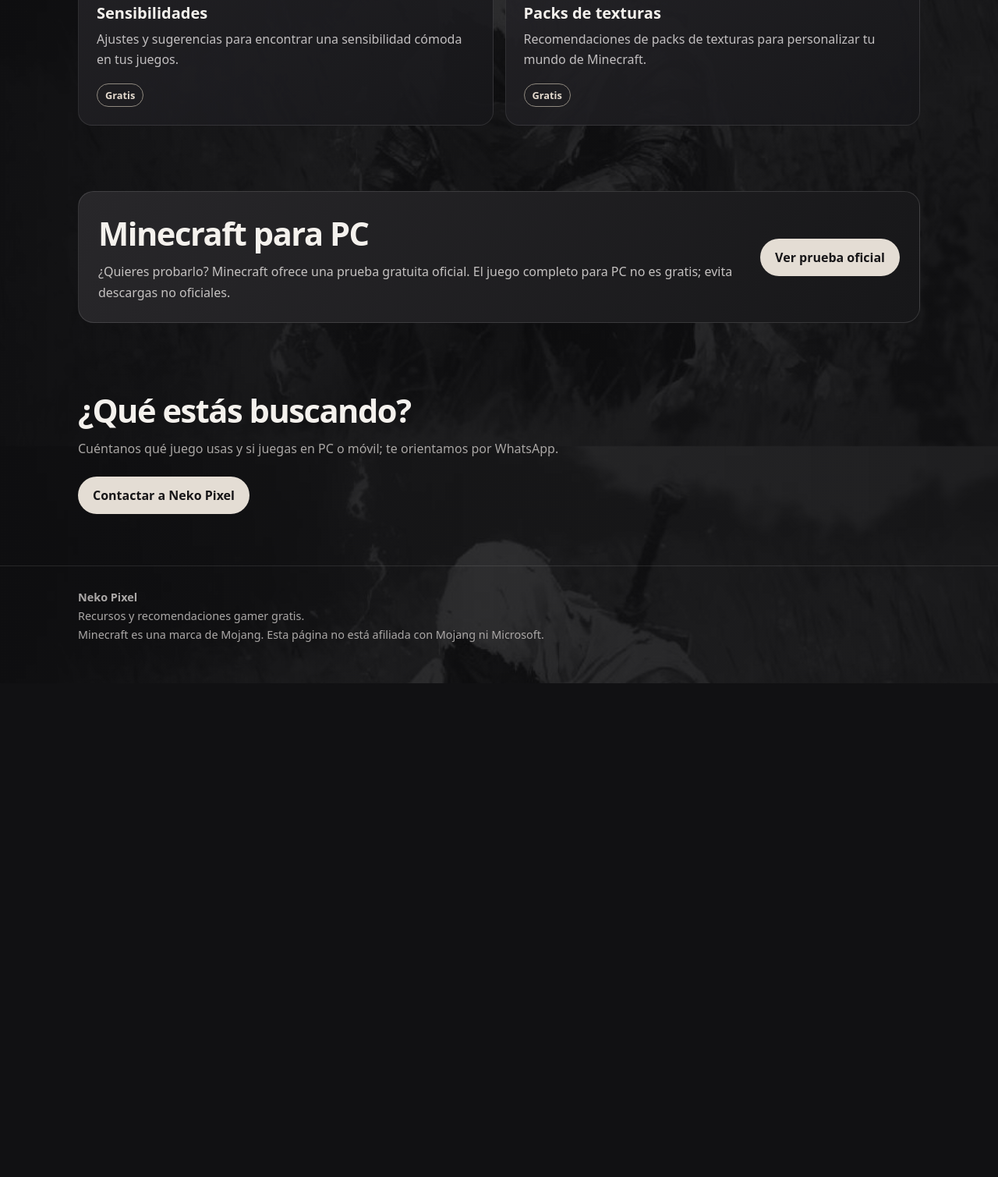
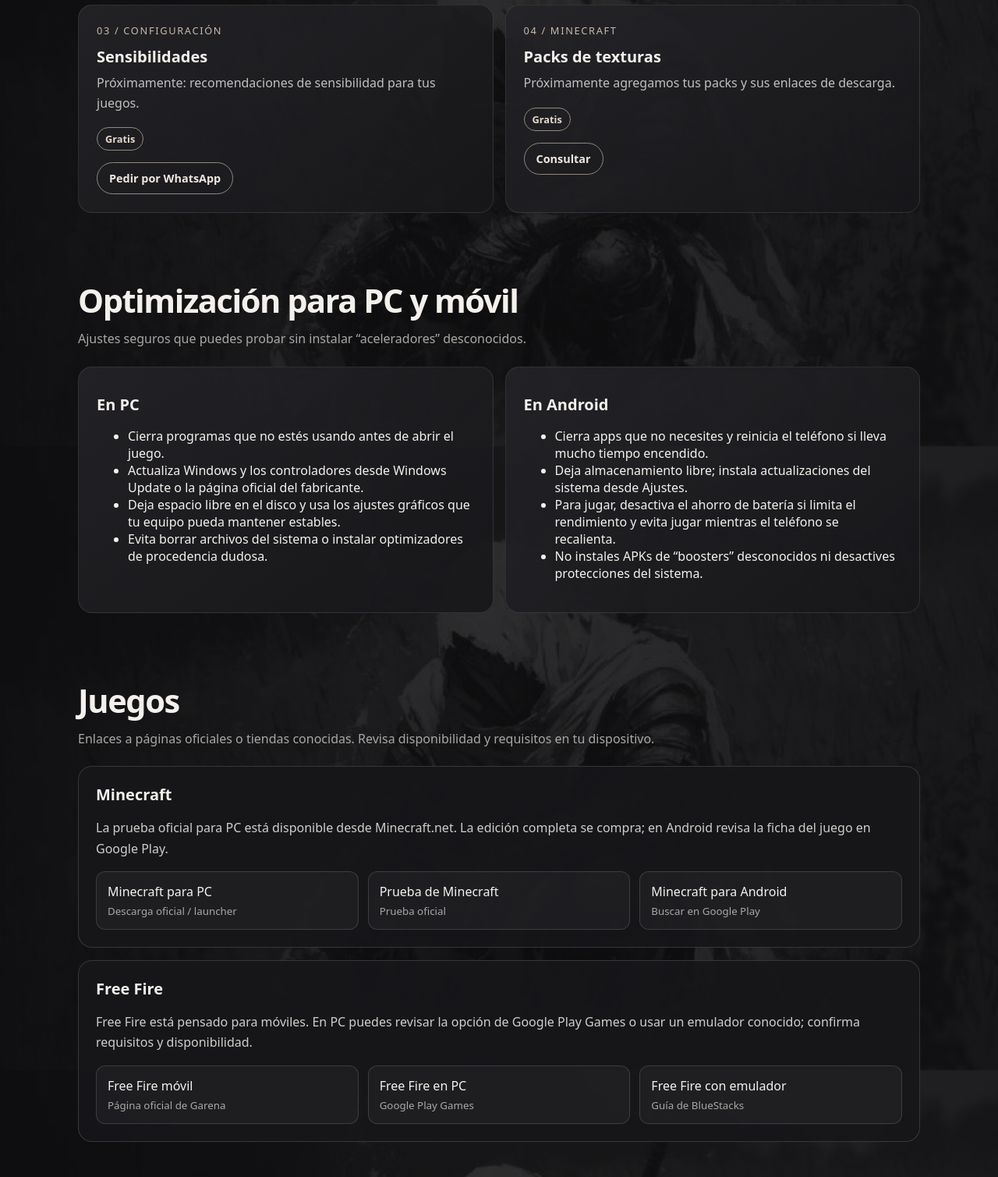
Before and after one commit to demoniolegendaryo-max/neko-pixel, a plain HTML site: page index.html in a window 1280 px wide. Shown: the part 1028-2537 px from the top of the page at 78% size. Before the commit the page ends 1904 px from the top, so only its background shows below. Drawn offline with Linux system fonts and the light colour scheme.

Commit message:
Agregar secciones de optimizacion y juegos

```diff
--- a/index.html
+++ b/index.html
@@ -52,6 +52,16 @@
     .card .number { color:#c8bbaa; font-size:.8rem; letter-spacing:.13em; }
     h3 { margin:11px 0 8px; font-size:1.25rem; }
     .card p { color:#c2bfc0; line-height:1.6; margin:0 0 18px; }
+    .card-action { display:inline-block; margin-top:15px; padding:10px 15px; border:1px solid #8f897f; border-radius:999px; color:#eee7df; text-decoration:none; font-weight:700; font-size:.9rem; }
+    .card-action:hover { background:#e4ddd4; color:#171618; }
+    .panel { margin-top:16px; background:#17171aeF; border:1px solid #ffffff24; border-radius:18px; padding:22px; }
+    .panel h3 { margin-top:0; }
+    .panel p,.panel li { color:#d0cdca; line-height:1.65; }
+    .panel ul { padding-left:21px; }
+    .link-grid { display:grid; grid-template-columns:repeat(auto-fit,minmax(190px,1fr)); gap:12px; margin-top:16px; }
+    .link-grid a { display:block; padding:14px; border:1px solid #ffffff24; border-radius:12px; text-decoration:none; background:#ffffff09; }
+    .link-grid a:hover { background:#ffffff18; }
+    .link-grid small { display:block; color:var(--muted); margin-top:5px; }
     .free { display:inline-block; border:1px solid #8f897f; color:#e3d9cd; padding:5px 10px; border-radius:999px; font-size:.8rem; font-weight:700; }
     .minecraft { display:grid; grid-template-columns:1fr auto; align-items:center; gap:24px; background:linear-gradient(120deg,#28272a,#171719); border:1px solid #ffffff20; border-radius:20px; padding:25px; }
     .minecraft p { color:#c5c2c1; line-height:1.65; margin:8px 0 0; }
@@ -65,7 +75,7 @@
 <body>
   <header class="wrap">
     <a class="brand" href="#inicio">NEKO <span>PIXEL</span></a>
-    <nav aria-label="Navegación principal"><a href="#recursos">Recursos</a><a href="#minecraft">Minecraft</a><a href="#contacto">Contacto</a></nav>
+    <nav aria-label="Navegación principal"><a href="#recursos">Recursos</a><a href="#juegos">Juegos</a><a href="#contacto">Contacto</a></nav>
   </header>
   <main>
     <section class="hero wrap" id="inicio">
@@ -80,11 +90,31 @@
     <section class="wrap" id="recursos">
       <div class="section-head"><h2>Recursos para tu partida</h2><p>Elige lo que buscas y escríbenos por WhatsApp para pedirlo.</p></div>
       <div class="grid">
-        <article class="card"><div class="number">01 / PC Y MÓVIL</div><h3>Optimizaciones</h3><p>Consejos y ajustes para ayudar a que tus dispositivos y juegos funcionen mejor.</p><span class="free">Gratis</span></article>
-        <article class="card"><div class="number">02 / GAMING</div><h3>Juegos y recomendaciones</h3><p>Ideas de juegos para PC y móviles, más orientación para encontrar sus fuentes oficiales.</p><span class="free">Gratis</span></article>
-        <article class="card"><div class="number">03 / CONFIGURACIÓN</div><h3>Sensibilidades</h3><p>Ajustes y sugerencias para encontrar una sensibilidad cómoda en tus juegos.</p><span class="free">Gratis</span></article>
-        <article class="card"><div class="number">04 / MINECRAFT</div><h3>Packs de texturas</h3><p>Recomendaciones de packs de texturas para personalizar tu mundo de Minecraft.</p><span class="free">Gratis</span></article>
+        <article class="card"><div class="number">01 / PC Y MÓVIL</div><h3>Optimizaciones</h3><p>Consejos prácticos para que tus dispositivos y juegos funcionen mejor.</p><span class="free">Gratis</span><br><a class="card-action" href="#optimizaciones">Ver consejos</a></article>
+        <article class="card"><div class="number">02 / GAMING</div><h3>Juegos</h3><p>Minecraft y Free Fire con enlaces para móvil y para jugar en PC.</p><span class="free">Gratis</span><br><a class="card-action" href="#juegos">Ver juegos</a></article>
+        <article class="card"><div class="number">03 / CONFIGURACIÓN</div><h3>Sensibilidades</h3><p>Próximamente: recomendaciones de sensibilidad para tus juegos.</p><span class="free">Gratis</span><br><a class="card-action" href="https://wa.me/573132748008?text=Hola%2C%20quiero%20consultar%20sensibilidades%20para%20un%20juego">Pedir por WhatsApp</a></article>
+        <article class="card"><div class="number">04 / MINECRAFT</div><h3>Packs de texturas</h3><p>Próximamente agregamos tus packs y sus enlaces de descarga.</p><span class="free">Gratis</span><br><a class="card-action" href="https://wa.me/573132748008?text=Hola%2C%20quiero%20consultar%20packs%20de%20texturas">Consultar</a></article>
       </div>
+    </section>
+    <section class="wrap" id="optimizaciones">
+      <div class="section-head"><h2>Optimización para PC y móvil</h2><p>Ajustes seguros que puedes probar sin instalar “aceleradores” desconocidos.</p></div>
+      <div class="grid">
+        <article class="card"><h3>En PC</h3><ul><li>Cierra programas que no estés usando antes de abrir el juego.</li><li>Actualiza Windows y los controladores desde Windows Update o la página oficial del fabricante.</li><li>Deja espacio libre en el disco y usa los ajustes gráficos que tu equipo pueda mantener estables.</li><li>Evita borrar archivos del sistema o instalar optimizadores de procedencia dudosa.</li></ul></article>
+        <article class="card"><h3>En Android</h3><ul><li>Cierra apps que no necesites y reinicia el teléfono si lleva mucho tiempo encendido.</li><li>Deja almacenamiento libre; instala actualizaciones del sistema desde Ajustes.</li><li>Para jugar, desactiva el ahorro de batería si limita el rendimiento y evita jugar mientras el teléfono se recalienta.</li><li>No instales APKs de “boosters” desconocidos ni desactives protecciones del sistema.</li></ul></article>
+      </div>
+    </section>
+    <section class="wrap" id="juegos">
+      <div class="section-head"><h2>Juegos</h2><p>Enlaces a páginas oficiales o tiendas conocidas. Revisa disponibilidad y requisitos en tu dispositivo.</p></div>
+      <article class="panel"><h3>Minecraft</h3><p>La prueba oficial para PC está disponible desde Minecraft.net. La edición completa se compra; en Android revisa la ficha del juego en Google Play.</p><div class="link-grid">
+        <a href="https://www.minecraft.net/en-us/download" target="_blank" rel="noopener">Minecraft para PC<small>Descarga oficial / launcher</small></a>
+        <a href="https://www.minecraft.net/en-us/free-trial" target="_blank" rel="noopener">Prueba de Minecraft<small>Prueba oficial</small></a>
+        <a href="https://play.google.com/store/search?q=minecraft&c=apps" target="_blank" rel="noopener">Minecraft para Android<small>Buscar en Google Play</small></a>
+      </div></article>
+      <article class="panel"><h3>Free Fire</h3><p>Free Fire está pensado para móviles. En PC puedes revisar la opción de Google Play Games o usar un emulador conocido; confirma requisitos y disponibilidad.</p><div class="link-grid">
+        <a href="https://ff.garena.com/" target="_blank" rel="noopener">Free Fire móvil<small>Página oficial de Garena</small></a>
+        <a href="https://play.google.com/pc-store/games/details?id=com.dts.freefiremax" target="_blank" rel="noopener">Free Fire en PC<small>Google Play Games</small></a>
+        <a href="https://www.bluestacks.com/apps/action/free-fire-battlegrounds-on-pc.html" target="_blank" rel="noopener">Free Fire con emulador<small>Guía de BlueStacks</small></a>
+      </div></article>
     </section>
     <section class="wrap" id="minecraft">
       <div class="minecraft"><div><h2>Minecraft para PC</h2><p>¿Quieres probarlo? Minecraft ofrece una prueba gratuita oficial. El juego completo para PC no es gratis; evita descargas no oficiales.</p></div><a class="button" href="https://www.minecraft.net/en-us/free-trial" target="_blank" rel="noopener">Ver prueba oficial</a></div>
```
